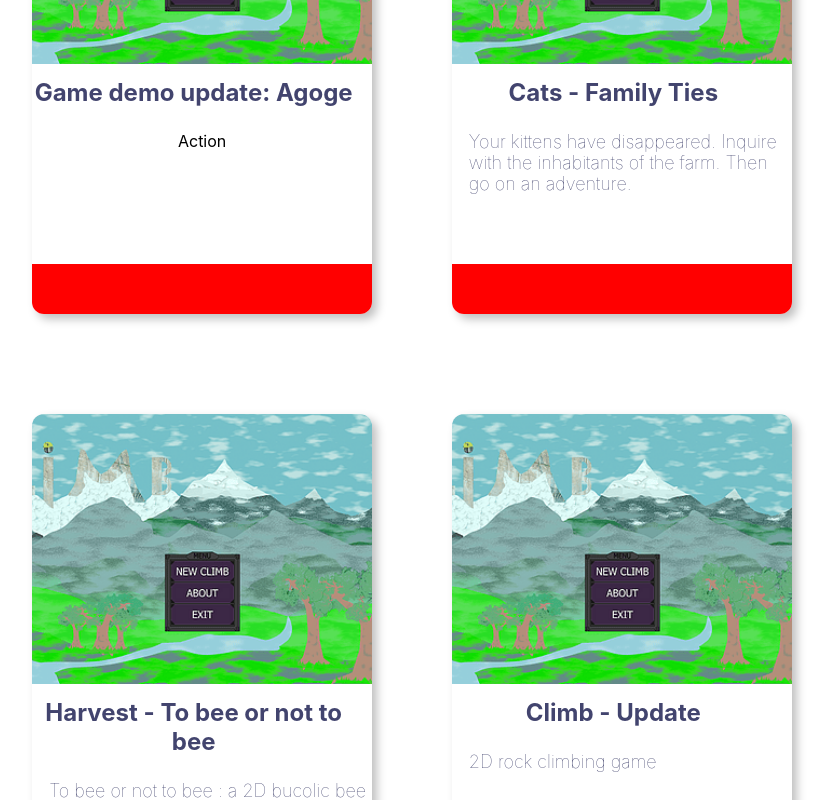
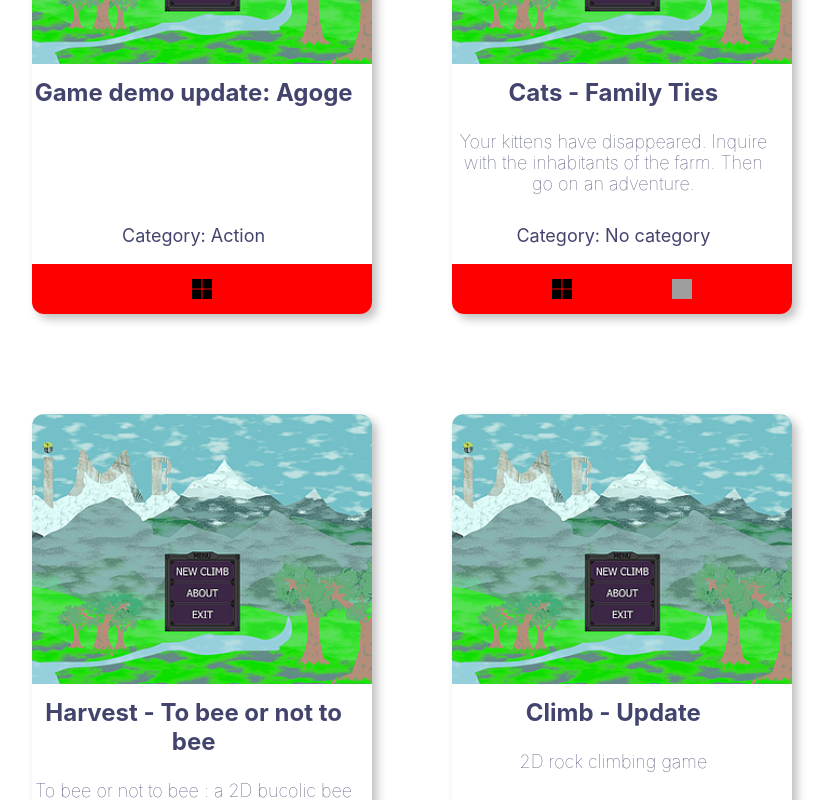
Before and after one commit to Matsuel/olivier, a React (Create React App) app: page / in a window 1280 px wide. Shown: the part 1600-2400 px from the top of the page, without its empty margins (228-1060 px from the left). Built offline with nearby package versions, Linux system fonts and the light colour scheme; grey boxes are pictures that could not be loaded.

Commit message:
rename projects, add scroll behavior smooth

```diff
--- a/src/Components/Projects/Projects.css
+++ b/src/Components/Projects/Projects.css
@@ -57,16 +57,24 @@
     width: 95%;
     font-size: 24px;
     font-weight: medium;
+    text-align: center;
     margin-top: 10px;
 }
 
 .project-description{
     width: 95%;
-    margin-left: 5%;
     font-size: 18px;
     font-weight: lighter;
-    text-align: start;
+    text-align: center;
     white-space: pre-wrap;
+}
+
+.project-category{
+    position: absolute;
+    bottom: 50px;
+    width: 95%;
+    font-size: 18px;
+    text-align: center;
 }
 
 .project-footer{
@@ -77,5 +85,13 @@
     background-color: red;
     border-bottom-left-radius: 12px;
     border-bottom-right-radius: 12px;
+    display: flex;
+    flex-direction: row;
+    justify-content: space-evenly;
+    align-items: center;
+}
 
+.project-platform{
+    width: 20px;
+    height: 20px;
 }
--- a/src/Components/Projects/Projects.tsx
+++ b/src/Components/Projects/Projects.tsx
@@ -3,6 +3,9 @@ import './Projects.css'
 import { DarkModeContext } from '../../DarkModeContext'
 import datas from './datas'
 import ImageTest from '../../assets/ProjectsImages/Am8U3b.png'
+import Apple from '../../assets/apple.svg'
+import Linux from '../../assets/linux.svg'
+import Windows from '../../assets/windows.svg'
 
 interface Project {
     title : string,
@@ -13,6 +16,11 @@ interface Project {
 
 const Projects = () => {
     const { darkMode } = React.useContext(DarkModeContext);
+    const Plteforms : Record<string, any> = {
+        "W": Windows,
+        "L": Linux,
+        "Apple": Apple,
+    }
     return (
         <section className="projects" id="projects">
             <h1 className={`projects-title ${darkMode ? "home-title-light" : "home-title-dark"}`}>Projects</h1>
@@ -27,11 +35,15 @@ const Projects = () => {
                             <p className={`project-description ${darkMode ? "home-title-light" : "home-title-dark"}`}>
                                 {project.description}
                             </p>
-                            <p className="project-category">
-                                {project.category}
+                            <p className={`project-category ${darkMode ? "home-title-light" : "home-title-dark"}`}>
+                                Category: {project.category ? project.category : "No category"}
                             </p>
                             <div className="project-footer">
-
+                                {project.platform.map((platform: string, index: number) => {
+                                    return (
+                                        <img src={Plteforms[platform]} alt="platform" className="project-platform" key={index} />
+                                    )
+                                })}
                             </div>
                         </div>
                     )
```
